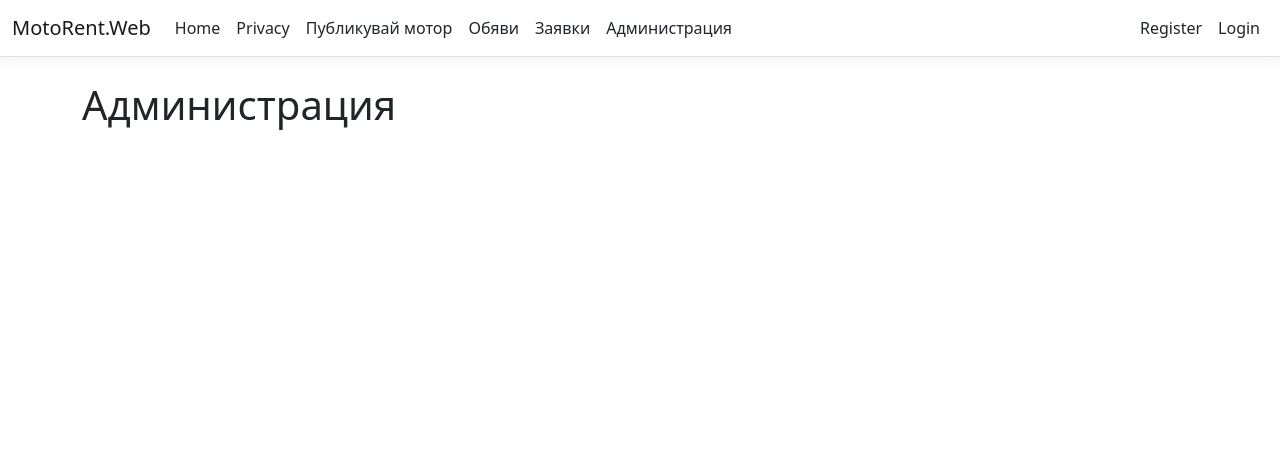
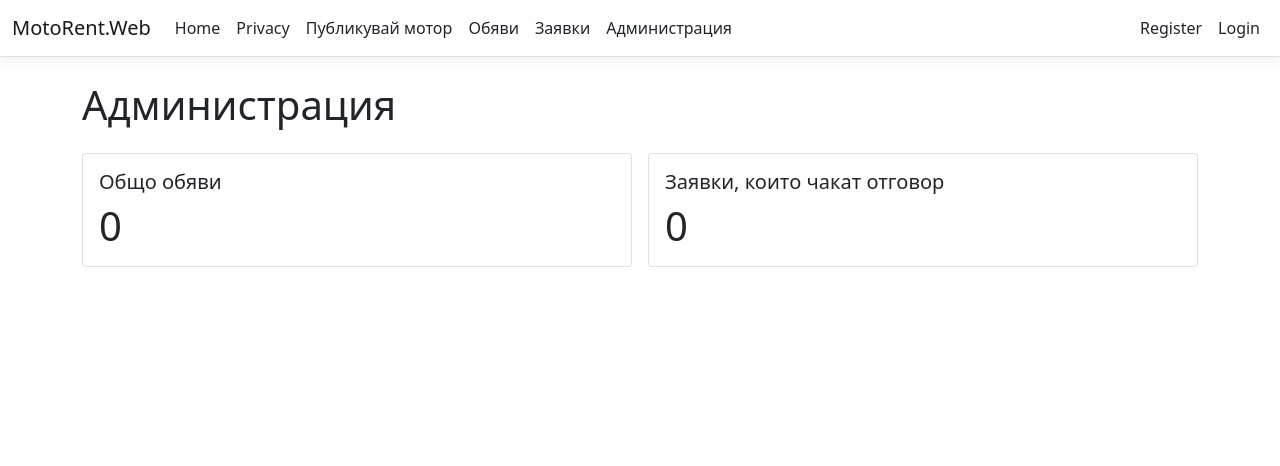
Before and after one commit to Melih20012206/MotoRent, an ASP.NET Core app: page /Admin in a window 1280 px wide. Shown: the top 466 px of the page. Run offline with ASP.NET Core 8, Linux system fonts and the light colour scheme; the visitor is signed in with stand-in values (Sample User, id 1); style sheets or scripts are compiled from the project's sources; some libraries are stand-ins or nearby versions.

Commit message:
Show listing and pending request counts in admin dashboard

```diff
--- a/MotoRent.Web/Areas/Admin/Controllers/DashboardController.cs
+++ b/MotoRent.Web/Areas/Admin/Controllers/DashboardController.cs
@@ -1,5 +1,8 @@
 using Microsoft.AspNetCore.Authorization;
 using Microsoft.AspNetCore.Mvc;
+using Microsoft.EntityFrameworkCore;
+using MotoRent.Web.Data;
+using MotoRent.Web.Models;
 
 namespace MotoRent.Web.Areas.Admin.Controllers;
 
@@ -7,9 +10,23 @@ namespace MotoRent.Web.Areas.Admin.Controllers;
 [Authorize(Roles = "Administrator")]
 public class DashboardController : Controller
 {
+    private readonly ApplicationDbContext dbContext;
+
+    public DashboardController(ApplicationDbContext dbContext)
+    {
+        this.dbContext = dbContext;
+    }
+
     [HttpGet]
-    public IActionResult Index()
+    public async Task<IActionResult> Index()
     {
-        return View();
+        var model = new AdminDashboardViewModel
+        {
+            TotalListings = await dbContext.RentalListings.CountAsync(),
+            PendingRequests = await dbContext.RentalRequests.CountAsync(
+                request => request.Status == RentalRequestStatus.Pending)
+        };
+
+        return View(model);
     }
 }
--- a/MotoRent.Web/Areas/Admin/Views/Dashboard/Index.cshtml
+++ b/MotoRent.Web/Areas/Admin/Views/Dashboard/Index.cshtml
@@ -1,6 +1,28 @@
+@model MotoRent.Web.Models.AdminDashboardViewModel
+
 @{
     Layout = "/Views/Shared/_Layout.cshtml";
     ViewData["Title"] = "Администрация";
 }
 
 <h1 class="my-4">@ViewData["Title"]</h1>
+
+<div class="row g-3">
+    <div class="col-sm-6">
+        <section class="card h-100">
+            <div class="card-body">
+                <h2 class="h5">Общо обяви</h2>
+                <p class="display-6 mb-0">@Model.TotalListings</p>
+            </div>
+        </section>
+    </div>
+
+    <div class="col-sm-6">
+        <section class="card h-100">
+            <div class="card-body">
+                <h2 class="h5">Заявки, които чакат отговор</h2>
+                <p class="display-6 mb-0">@Model.PendingRequests</p>
+            </div>
+        </section>
+    </div>
+</div>
```
Also changed, not shown: MotoRent.Web/Models/AdminDashboardViewModel.cs (added, +8 -0 lines).
